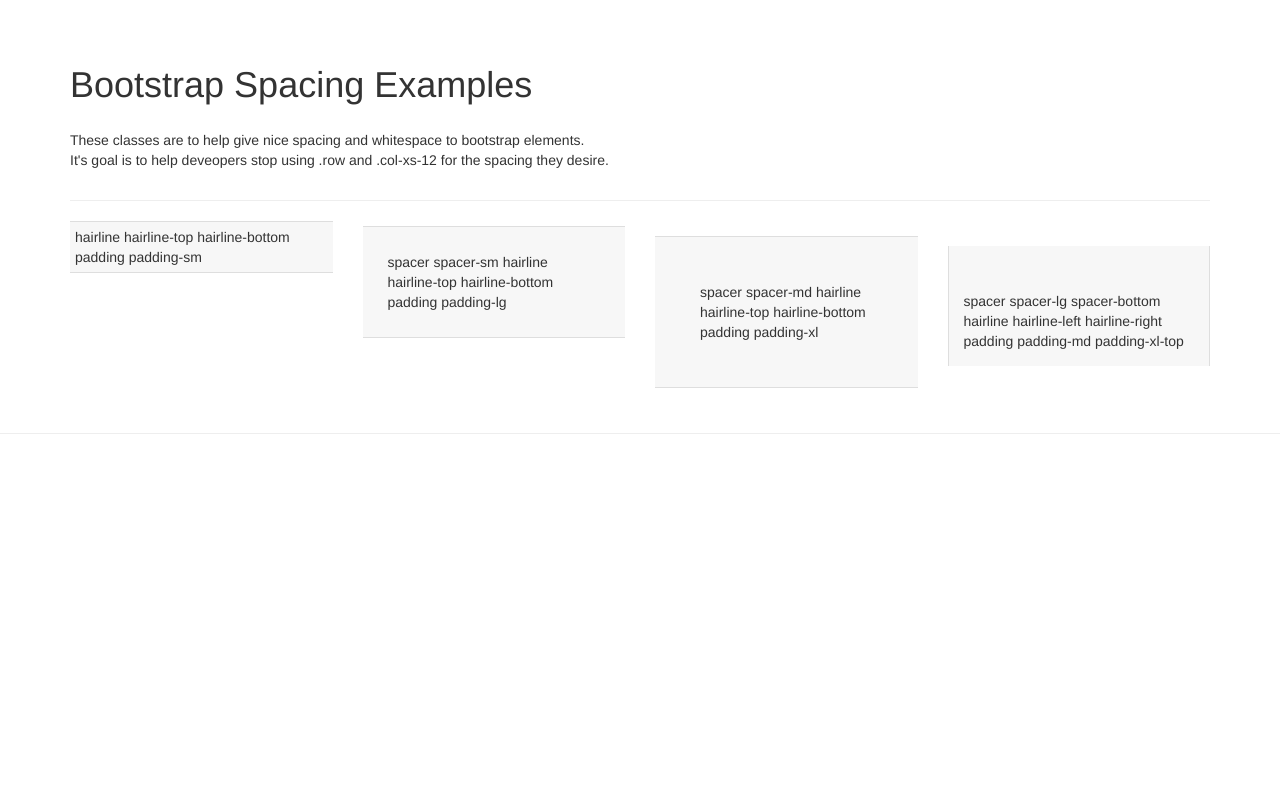
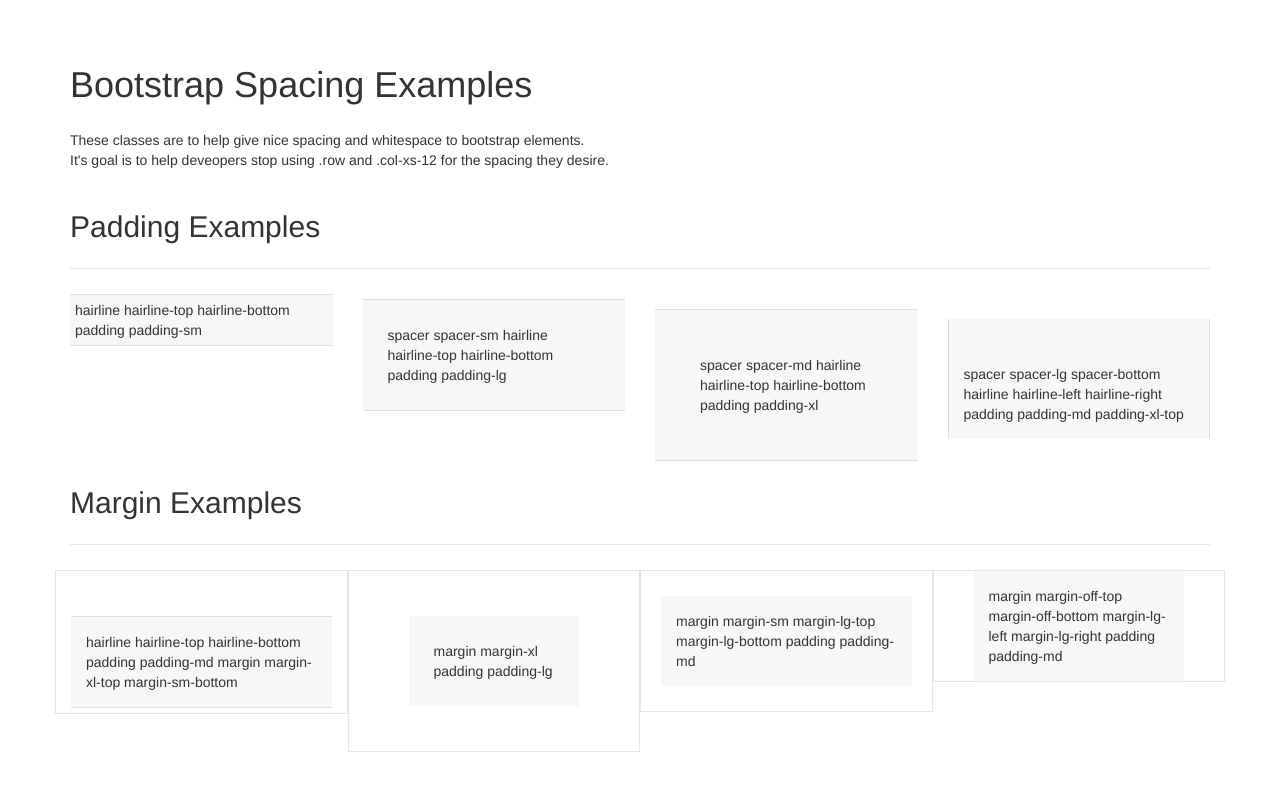
Before and after one commit to brandoncorbin/bootstrap-spacing, a website: page index.html in a window 1280 px wide. Shown: the top 790 px of the page. Drawn offline with nearby package versions, Linux system fonts and the light colour scheme.

Commit message:
Adding Margin to the mix

```diff
--- a/bootstrap-spacing.scss
+++ b/bootstrap-spacing.scss
@@ -134,3 +134,86 @@
 		padding-bottom:0 !important;
 	}
 }
+
+.margin {
+
+	&.margin-sm {
+		margin: $sm;
+	}
+	&.margin-sm-left {
+		margin-left:$sm;
+	}
+	&.margin-sm-right {
+		margin-right:$sm;
+	}
+	&.margin-sm-top {
+		margin-top:$sm;
+	}
+	&.margin-sm-bottom {
+		margin-bottom:$sm;
+	}
+
+	&.margin-md {
+		margin: $md;
+	}
+	&.margin-md-left {
+		margin-left:$md;
+	}
+	&.margin-md-right {
+		margin-right:$md;
+	}
+	&.margin-md-top {
+		margin-top:$md;
+	}
+	&.margin-md-bottom {
+		margin-bottom:$md;
+	}
+
+	&.margin-lg {
+		margin: $lg;
+	}
+	&.margin-lg-left {
+		margin-left:$lg;
+	}
+	&.margin-lg-right {
+		margin-right:$lg;
+	}
+	&.margin-lg-top {
+		margin-top:$lg;
+	}
+	&.margin-lg-bottom {
+		margin-bottom:$lg;
+	}
+
+	&.margin-xl {
+		margin: $xl;
+	}
+	&.margin-xl-left {
+		margin-left:$xl;
+	}
+	&.margin-xl-right {
+		margin-right:$xl;
+	}
+	&.margin-xl-top {
+		margin-top:$xl;
+	}
+	&.margin-xl-bottom {
+		margin-bottom:$xl;
+	}
+
+	&.margin-off {
+		margin: 0;
+	}
+	&.margin-off-left {
+		margin-left:0 !important;
+	}
+	&.margin-off-right {
+		margin-right:0 !important;
+	}
+	&.margin-off-top {
+		margin-top:0 !important;
+	}
+	&.margin-off-bottom {
+		margin-bottom:0 !important;
+	}
+}
--- a/index.html
+++ b/index.html
@@ -18,7 +18,12 @@
 			Bootstrap Spacing Examples
 		</h1>
 		<p class="padding padding-off-left padding-md">These classes are to help give nice spacing and whitespace to bootstrap elements.<br /> It's goal is to help deveopers stop using .row and .col-xs-12 for the spacing they desire. </p>
-		<hr class="spacer spacer-bottom">
+
+
+		<div class="header margin margin-lg-top margin-lg-bottom padding padding-lg-bottom hairline hairline-bottom">
+			<h2 class="margin margin-off-bottom padding padding-off-bottom">Padding Examples</h2>
+		</div>
+
 		<div class="row">
 			<div class="col-sm-3 ">
 				<div style="background-color:rgba(0,0,0,.03);"
@@ -45,6 +50,39 @@
 				</div>
 			</div>
 		</div>
+
+
+		<div class="header margin margin-lg-top margin-lg-bottom padding padding-lg-bottom hairline hairline-bottom">
+			<h2 class="margin margin-off-bottom padding padding-off-bottom">Margin Examples</h2>
+		</div>
+
+		<div class="row">
+			<div class="col-sm-3 hairline hairline-all">
+				<div style="background-color:rgba(0,0,0,.03);"
+						class="hairline hairline-top hairline-bottom padding padding-md margin margin-xl-top margin-sm-bottom">
+					hairline hairline-top hairline-bottom padding padding-md margin margin-xl-top margin-sm-bottom
+				</div>
+			</div>
+			<div class="col-sm-3 hairline hairline-all">
+				<div style="background-color:rgba(0,0,0,.03);"
+						class="margin margin-xl padding padding-lg">
+					margin margin-xl padding padding-lg
+				</div>
+			</div>
+			<div class="col-sm-3 hairline hairline-all">
+				<div style="background-color:rgba(0,0,0,.03);"
+						class="margin margin-sm margin-lg-top margin-lg-bottom padding padding-md">
+							margin margin-sm margin-lg-top margin-lg-bottom padding padding-md
+				</div>
+			</div>
+			<div class="col-sm-3 hairline hairline-all">
+				<div style="background-color:rgba(0,0,0,.03);"
+						class="margin margin-off-top margin-off-bottom margin-lg-left margin-lg-right padding padding-md">
+					margin margin-off-top margin-off-bottom margin-lg-left margin-lg-right padding padding-md
+				</div>
+			</div>
+		</div>
+
 	</div>
 
 	<hr class="spacer spacer-xl">
```
Also changed, not shown: README.md, bootstrap-spacing.css, 1 other file.
